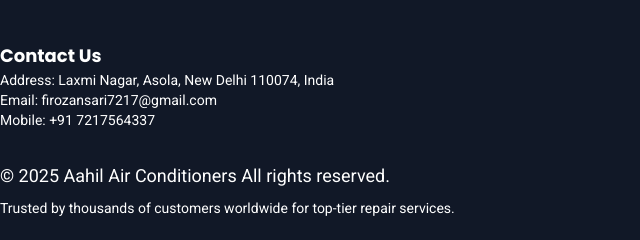
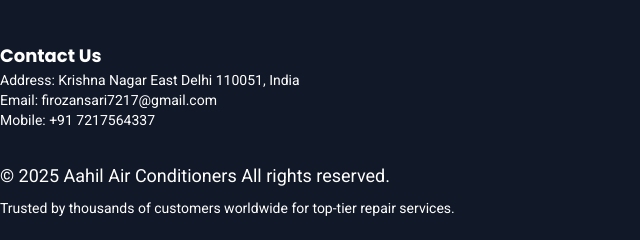
Before and after one commit to firozansari340/aahil_air_conditioners, a plain HTML site: page index.html in a window 1280 px wide. Shown: the part 5473-5713 px from the top of the page, 0-640 px from the left. Drawn offline with nearby package versions, Linux system fonts and the light colour scheme.

Commit message:
Update index.html adress

```diff
--- a/index.html
+++ b/index.html
@@ -599,7 +599,7 @@
         <!-- Address and Contact Section -->
         <div class="mt-12 fade-in">
             <p class="text-lg font-semibold footer-heading">Contact Us</p>
-            <p class="text-sm footer-text">Address: Laxmi Nagar, Asola, New Delhi 110074, India</p>
+            <p class="text-sm footer-text">Address: Krishna Nagar East Delhi 110051, India</p>
             <p class="text-sm footer-text">Email: firozansari7217@gmail.com</p>
             <p class="text-sm footer-text">Mobile: +91 7217564337</p>
         </div>
```
